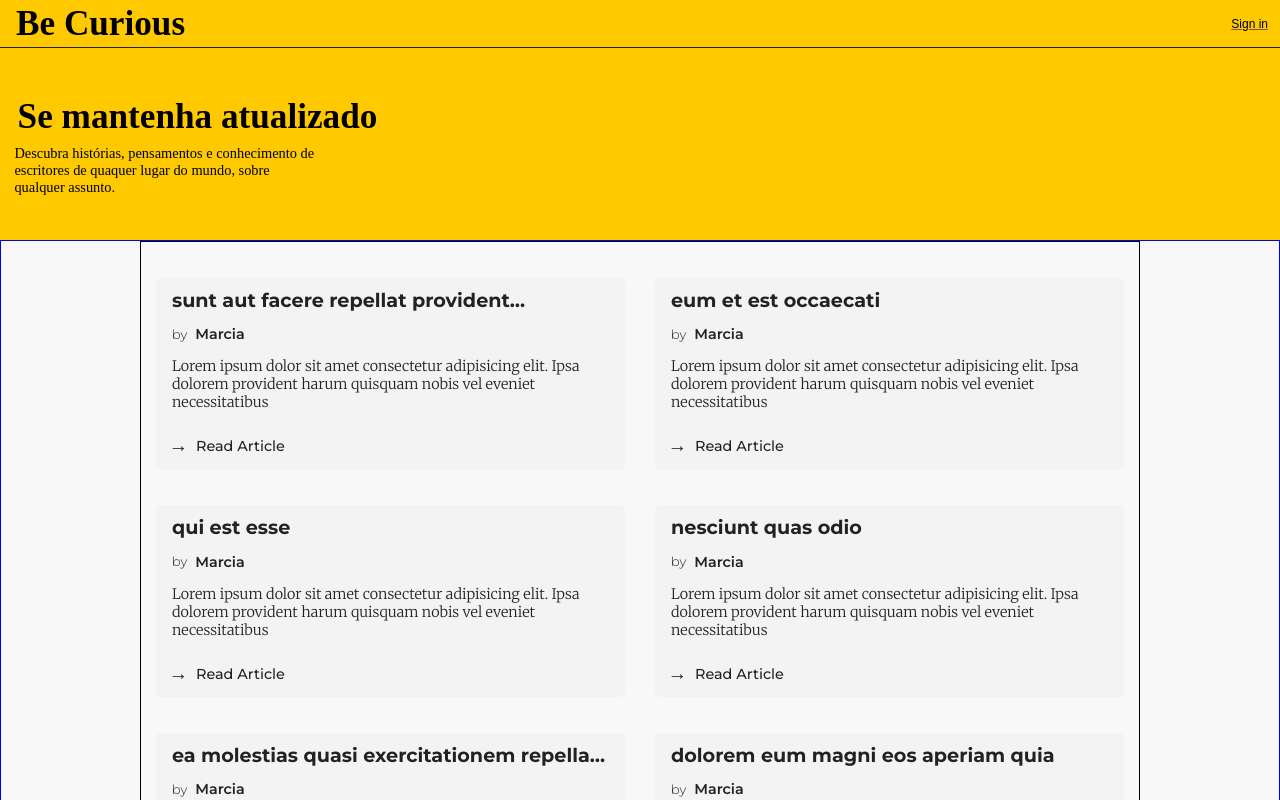
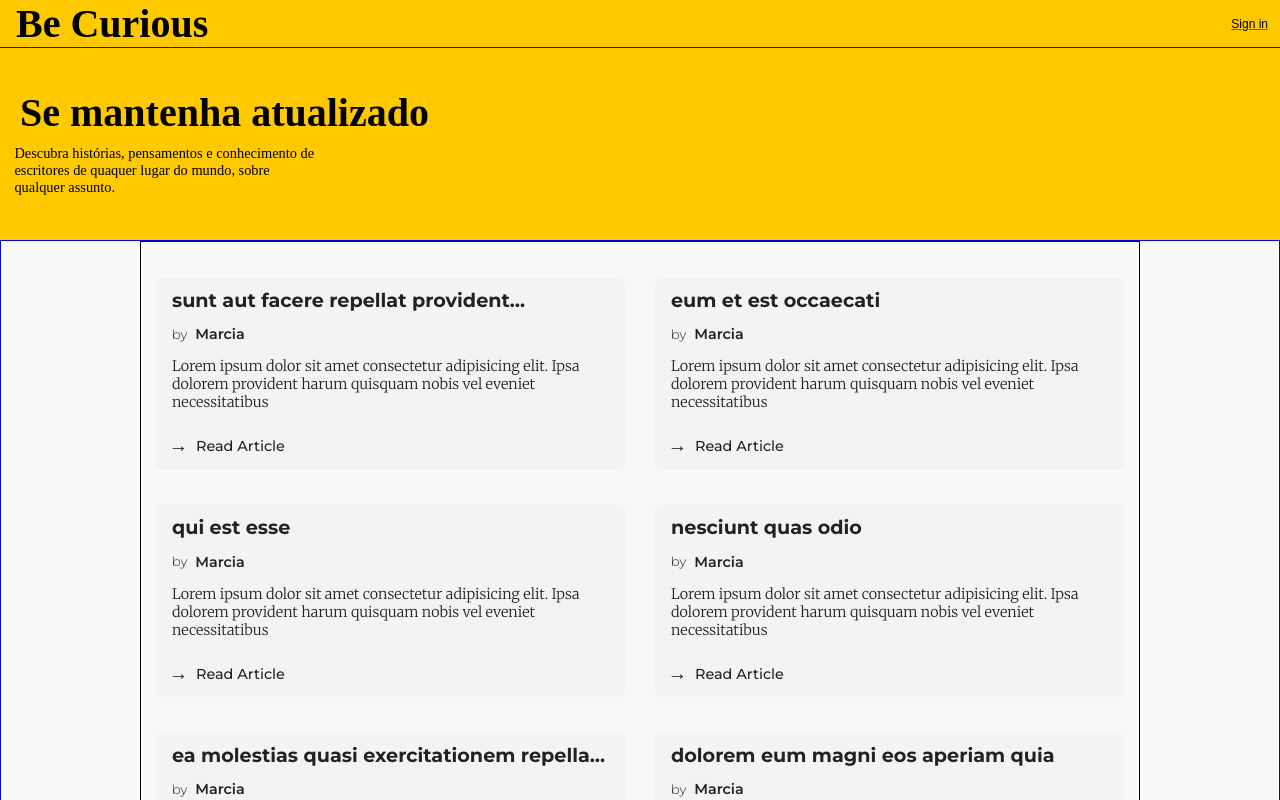
Before and after one commit to kennedybm/teste-tecnico-front-end, a React (Vite) app: page / in a window 1280 px wide. Shown: the top 800 px of the page. Built offline with nearby package versions, Linux system fonts and the light colour scheme.

Commit message:
Fix: font-size xl changed

```diff
--- a/src/style/global.ts
+++ b/src/style/global.ts
@@ -22,7 +22,7 @@ export default createGlobalStyle`
     --title: 'Montserrat', sans-serif;
     --content: 'Merriweather', serif;
 
-    --fs-xl: clamp(1.5rem, 8vw, 2.2rem);
+    --fs-xl: clamp(1.9rem, 6vw, 2.5rem);
     --fs-lrg: 1.8rem;
     --fs-xm: 1.9rem;
     --fs-mid: 1.2rem;
```
